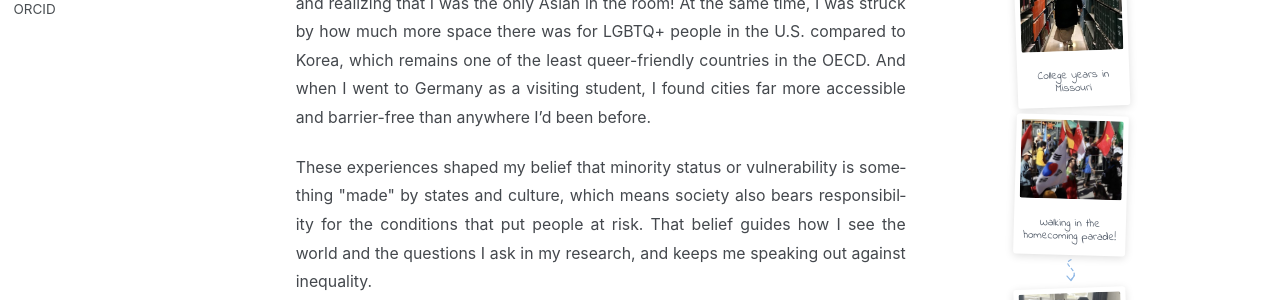
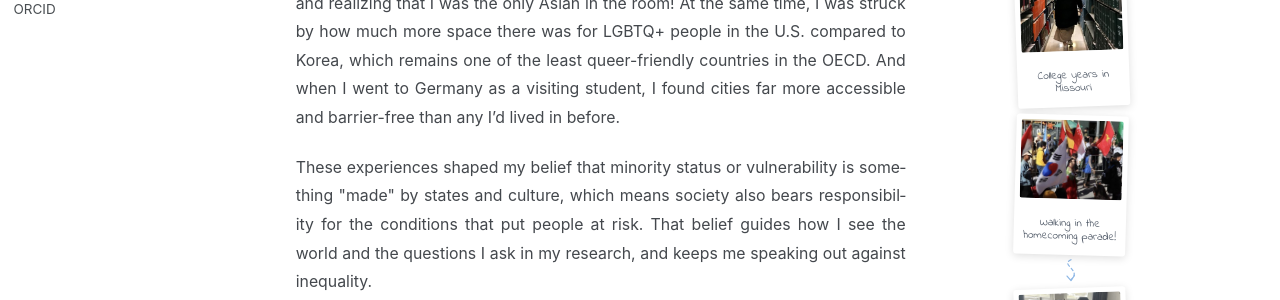
Before and after one commit to jiminlee-research/jiminlee-research.github.io, a Jekyll site: the page built from _pages/about-me.md, in a window 1280 px wide and 900 px high, scrolled down 305 px. Shown: the part 323-623 px from the top of the window. Built offline with Jekyll 4.4.1, drawn with Linux system fonts in a browser that asks for light colours; a style sheet for code colours, icons or effects is not loaded; some of the changed text lies outside the part shown.

Commit message:
Refine Germany sentence on About Me
Co-Authored-By: Claude Opus 5.5 <noreply@anthropic.com>
Claude-Session: https://claude.ai/code/session_01PcjxNfDHwsJtJ6agebrJHV

```diff
--- a/_pages/about-me.md
+++ b/_pages/about-me.md
@@ -131,7 +131,7 @@ author_profile: true
 
 <p>I grew up in Seoul, always curious about what life was like beyond my city. As a child, I told myself I would spend a good chunk of my life somewhere far from Seoul. I got to leave sooner than I expected when I moved to the Philippines for high school, a pretty random place for a Korean teenager. And that experience shaped a lot of who I am today. There, I saw for the first time how different cultures protect, or sometimes fail to protect, basic rights. There was much I appreciated about life in the Philippines, but I also saw how little value was sometimes placed on human lives, from the vulnerability of street children to state violence that had become routine. These were things I simply hadn't seen growing up at home.</p>
 
-<p>Later, I moved to Missouri for college, which gave me the perspective of living as a minority myself. I remember sitting in a psychology class with about 100 people and realizing that I was the only Asian in the room! At the same time, I was struck by how much more space there was for LGBTQ+ people in the U.S. compared to Korea, which remains one of the least queer-friendly countries in the OECD. And when I went to Germany as a visiting student, I found cities far more accessible and barrier-free than anywhere I’d been before.</p>
+<p>Later, I moved to Missouri for college, which gave me the perspective of living as a minority myself. I remember sitting in a psychology class with about 100 people and realizing that I was the only Asian in the room! At the same time, I was struck by how much more space there was for LGBTQ+ people in the U.S. compared to Korea, which remains one of the least queer-friendly countries in the OECD. And when I went to Germany as a visiting student, I found cities far more accessible and barrier-free than any I’d lived in before.</p>
 
 <p>These experiences shaped my belief that minority status or vulnerability is something "made" by states and culture, which means society also bears responsibility for the conditions that put people at risk. That belief guides how I see the world and the questions I ask in my research, and keeps me speaking out against inequality.</p>
 
```
